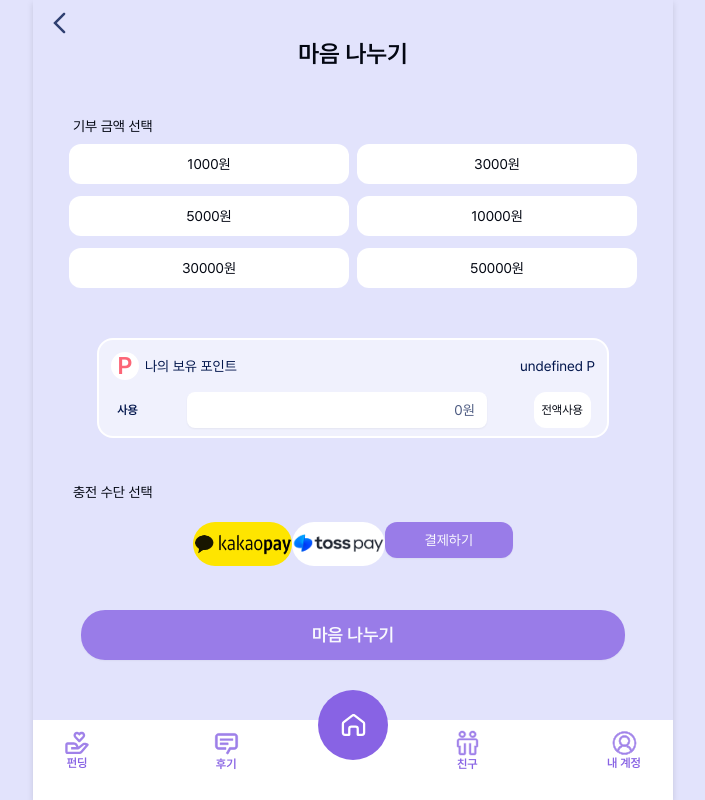
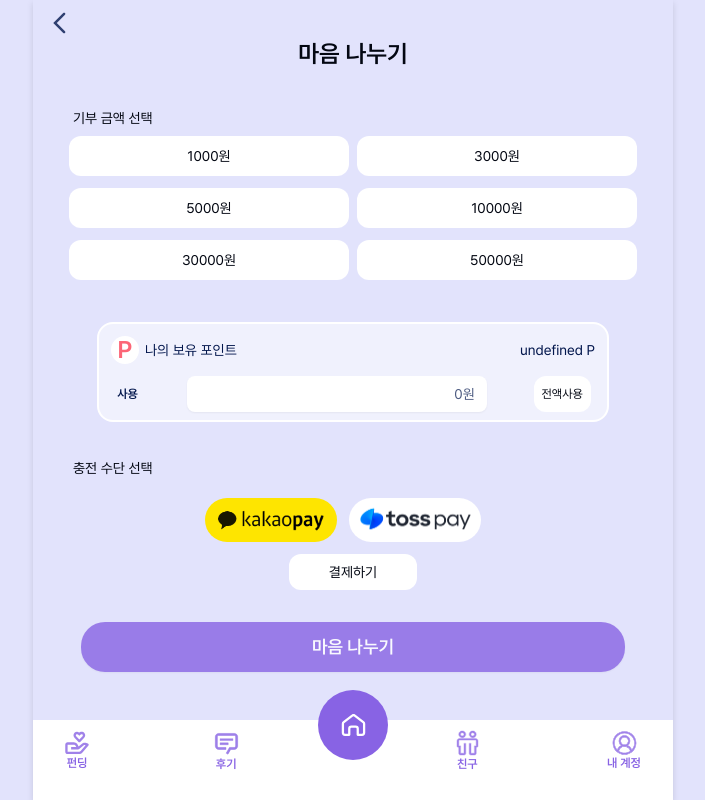
Before and after one commit to 2025-Advanced-Capstone-Chaeum/FE, a Next.js app: page /funding/payment in a window 1280 px wide. Shown: the whole page, without its empty margins (287-992 px from the left). Built offline with nearby package versions, Linux system fonts and the light colour scheme; no server answers.

Commit message:
design: 충전 수단 선택 UI 변경

```diff
--- a/next.config.ts
+++ b/next.config.ts
@@ -1,14 +1,16 @@
-import withPWAInit from "next-pwa";
-
-const withPWA = withPWAInit({
-  dest: "public",
-});
-
 /** @type {import('next').NextConfig} */
 const nextConfig = {
-    images: {
-    domains: ['chaeum-bucket.s3.ap-northeast-2.amazonaws.com'],
+  reactStrictMode: true,
+  images: {
+    remotePatterns: [
+      {
+        protocol: 'https',
+        hostname: 's3.ap-northeast-2.amazonaws.com',
+        port: '',
+        pathname: '/item/**',
+      },
+    ],
   },
 };
 
-export default withPWA(nextConfig);
+module.exports = nextConfig;
--- a/src/app/(funding)/funding/payment/page.tsx
+++ b/src/app/(funding)/funding/payment/page.tsx
@@ -134,14 +134,16 @@ const PaymentPage = () => {
   return (
     <>
       <BackButton />
-      <div className="flex flex-col gap-11">
+      <div className="flex flex-col">
+        <div className="flex flex-col gap-9">
           <span className="flex justify-center items-center text-2xl font-semibold">
             마음 나누기
           </span>
           <SelectAmount />
           <PointContainer />
           <SelectPayMethod />
-        <div className="flex justify-center items-center">
+        </div>
+        <div className="flex justify-center items-center py-5">
           <Button
             size="xl"
             className="text-secondary text-lg text-white font-semibold"
--- a/src/components/payment/SelectPayMethod.tsx
+++ b/src/components/payment/SelectPayMethod.tsx
@@ -26,7 +26,11 @@ const SelectPayMethod = () => {
   };
 
   const handlePaymentButtonClick = async () => {
-    if (!selectedFundingId || selectedAmount === null || !selectedPaymentMethod) {
+    if (
+      !selectedFundingId ||
+      selectedAmount === null ||
+      !selectedPaymentMethod
+    ) {
       alert("결제 정보를 먼저 선택해주세요.");
       return;
     }
@@ -71,7 +75,8 @@ const SelectPayMethod = () => {
   return (
     <div className="flex flex-col px-10 gap-5">
       <span className="flex text-sm">충전 수단 선택</span>
-      <div className="flex w-full justify-between px-3 sm:px-13 md:px-30">
+      <div className="flex flex-col w-full justify-between px-3 sm:px-13 md:px-30">
+        <div className="flex px-3 gap-3">
           <div
             className={`flex justify-center items-center w-33 h-11 px-3 gap-0.5 bg-[#FEE500] rounded-3xl cursor-pointer ${
               activePayMethod === 1 ? "opacity-50" : "opacity-100"
@@ -106,9 +111,16 @@ const SelectPayMethod = () => {
               height={40}
             />
           </div>
-        <Button onClick={handlePaymentButtonClick} disabled={createPaymentMutation.isPending}>
+        </div>
+        <div className="flex w-full justify-center align-center py-3">
+          <Button
+            variant={"soft"}
+            onClick={handlePaymentButtonClick}
+            disabled={createPaymentMutation.isPending}
+          >
             {createPaymentMutation.isPending ? "처리 중..." : "결제하기"}
           </Button>
+        </div>
       </div>
     </div>
   );
```
Lines whose indentation alone changed are shown as unchanged.
